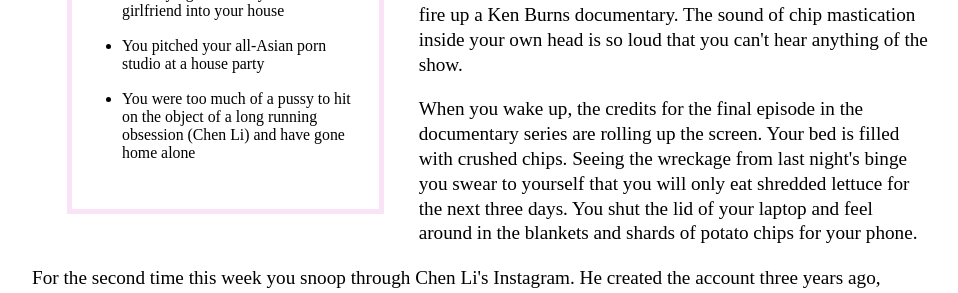
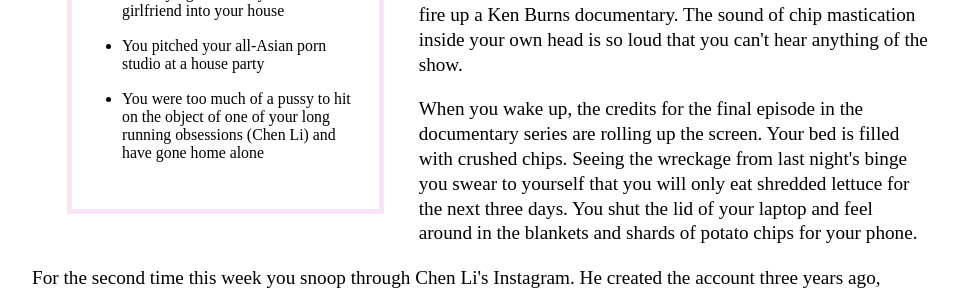
Before and after one commit to Pinelife/pinelife.github.io, a Jekyll site: the page Hellhole/Room5.html, which Jekyll copies as it is, in a window 1280 px wide. Shown: the part 474-767 px from the top of the page, without its empty margins (160-1118 px from the left). Built offline with Jekyll 4.4.1, drawn with Linux system fonts in a browser that asks for light colours.

Commit message:
Update Room5.html

```diff
--- a/Hellhole/Room5.html
+++ b/Hellhole/Room5.html
@@ -29,7 +29,7 @@
 <br/>
 <li>You pitched your all-Asian porn studio at a house party</li>
   </br>
-<li>You were too much of a pussy to hit on the object of a long running obsession (Chen Li) and have gone home alone</li>
+<li>You were too much of a pussy to hit on the object of one of your long running obsessions (Chen Li) and have gone home alone</li>
   </br>
    </ul>
     </p>
```
